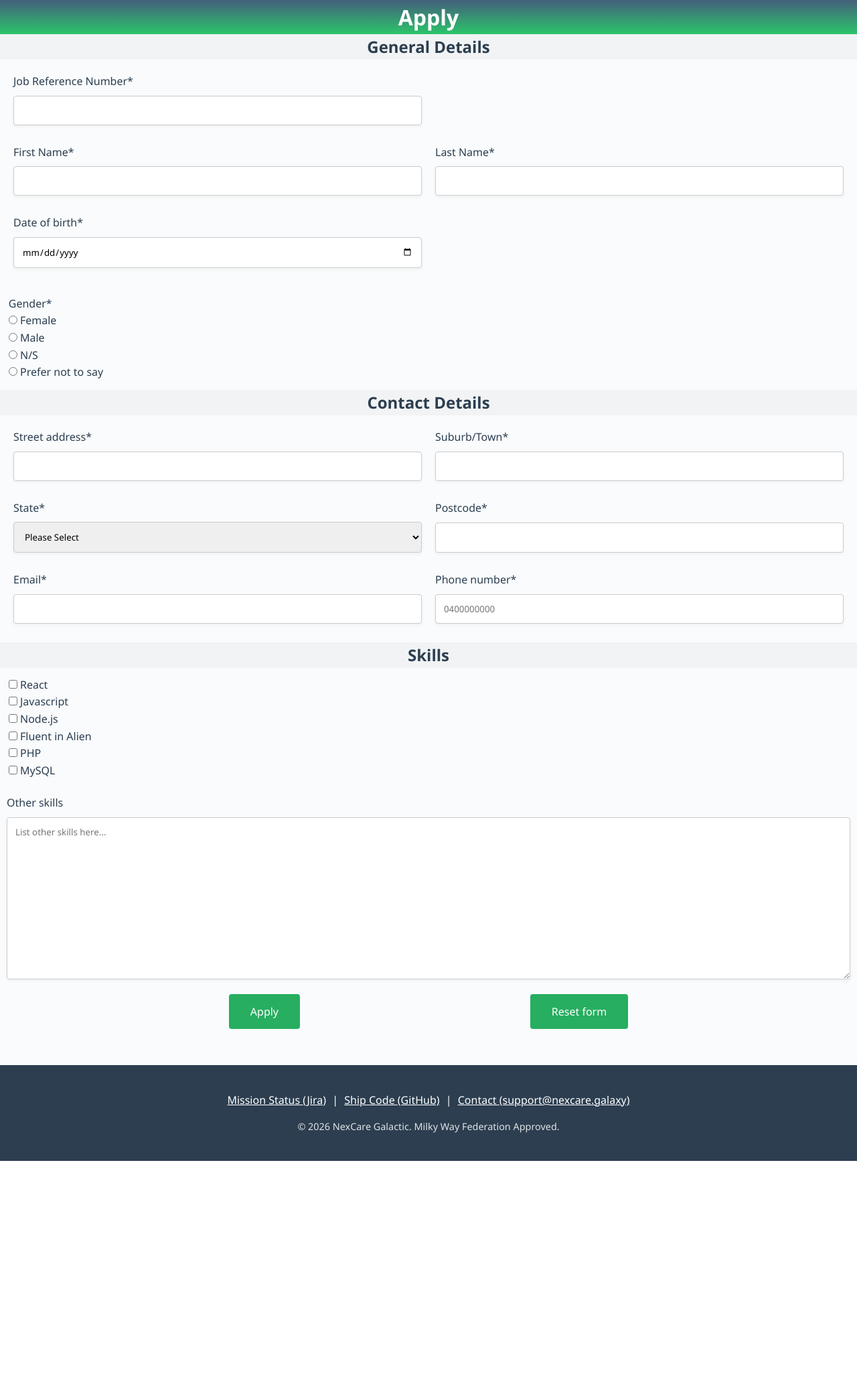
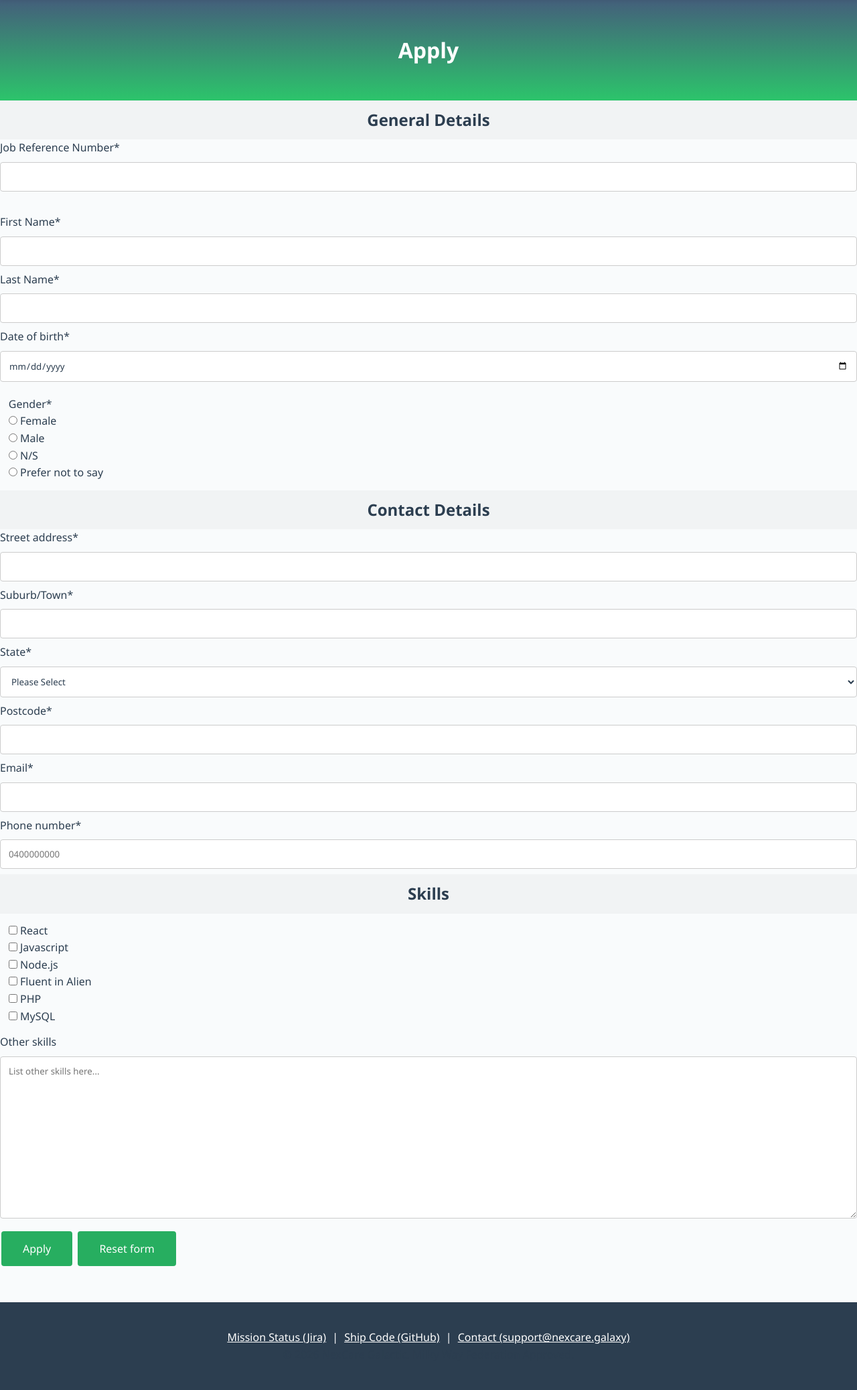
Before and after one commit to Qwofii/Web-Technology-Proj-Part-2, a PHP site: page /apply.html in a window 1280 px wide. Shown: the part 114-2189 px from the top of the page at 67% size. Before the commit the page ends 1847 px from the top, so only its background shows below. Run offline with PHP 8.4, Linux system fonts and the light colour scheme.

Commit message:
updated from Sarvesh's push to main

```diff
--- a/style/style.css
+++ b/style/style.css
@@ -1,3 +1,45 @@
+/* ============================================
+   THEME VARIABLES (Light Mode Default)
+   ============================================ */
+:root {
+  --bg-primary: #f9fbfc;
+  --bg-secondary: #ffffff;
+  --bg-tertiary: #f1f3f4;
+  --bg-table-header: #f1f8f4;
+  --bg-card: #ffffff;
+
+  --text-primary: #2c3e50;
+  --text-secondary: #4b5563;
+  --text-brand: #1a5c36;
+  --text-muted: #7f8c8d;
+
+  --border-color: #edf2f7;
+  --input-border: #ccc;
+  --shadow-color: rgba(0, 0, 0, 0.05);
+}
+
+/* ============================================
+   PURE CSS DARK MODE TRIGGER
+   Switches variables when the hidden checkbox is checked
+   ============================================ */
+#theme-checkbox:checked ~ *,
+#theme-checkbox:checked ~ body {
+  --bg-primary: #121212;
+  --bg-secondary: #1e1e1e;
+  --bg-tertiary: #2a2a2a;
+  --bg-table-header: #1a2e22;
+  --bg-card: #1e1e1e;
+
+  --text-primary: #e0e0e0;
+  --text-secondary: #b0b0b0;
+  --text-brand: #4ade80;
+  --text-muted: #9ca3af;
+
+  --border-color: #2d3748;
+  --input-border: #4a5568;
+  --shadow-color: rgba(0, 0, 0, 0.3);
+}
+
 /* General Layout */
 * {
   margin: 0;
@@ -172,82 +225,43 @@ color: #1a5c36; /* Contrast Fix */
   width: 100%;
   border-collapse: collapse;
   margin-top: 20px;
-  background: white;
+  background: var(--bg-secondary);
 }
 
 .product-table th,
 .product-table td {
-  border: 1px solid #edf2f7;
+  border: 1px solid var(--border-color);
   padding: 18px;
   text-align: left;
 }
 
 .product-table th {
-  background-color: #f1f8f4;
-  color: #1a5c36; /* Contrast Fix */
+  background-color: var(--bg-table-header);
+  color: var(--text-brand);
 }
 
 .category-cell {
-  background-color: #f9f9f9;
+  background-color: var(--bg-primary);
   font-weight: bold;
   text-align: center;
 }
 
 aside.sidebar {
-   float: right;
-    width: 250px;
-    margin: 2rem;
-    padding: 1.5rem;
-    background: #ffffff;
-    border: 1px solid #ddd;
-    border-left: 6px solid #27ae60;
-    border-radius: 10px;
-    box-shadow: 0 2px 8px rgba(0,0,0,0.08);
+  float: right;
+  width: 25%;
+  margin: 3rem;
+  padding: 1rem;
+  border: 1px solid var(--text-brand);
+  background: var(--bg-secondary);
 }
 
-  aside.sidebar h3 {
-    color: #1a5c36;
-    margin-bottom: 10px;
-    margin-top: 15px;
-}
-
-aside.sidebar ul {
-    list-style: none;
-    padding: 0;
-}
-
-aside.sidebar a {
-    color: #27ae60;
-    text-decoration: none;
-    font-weight: bold;
-}
-
-aside.sidebar a:hover {
-    text-decoration: underline;
-}
-
-h1-white {
-  color: #feffff;
-  margin-bottom: 20px;
-}
-
-h3-jobs {
-  color: #1a5c36;
-  margin-top: 30px;
-  margin-bottom: 15px;
-}
-
-/* Footer Section - Updated Background */
+/* Footer Section */
 footer {
-  background: #2c3e50; /* Charcoal/Navy from your image */
-  color: #ffffff; /* Text changed to white for readability */
+  background: #2c3e50;
+  color: #ffffff;
   padding: 40px 10%;
   margin-top: 50px;
   text-align: center;
-}
-
-.footer-links {
-  margin-bottom: 15px;
 }
 
 .footer-links a {
@@ -256,63 +270,29 @@ footer {
   margin: 0 5px;
 }
 
-footer p {
-  font-size: 0.9rem;
-  opacity: 0.8;
-}
-
 /* Apply page CSS styling*/
-
 .applyhero {
-  /* 1. Hero banner on apply page settings*/
   background-image: linear-gradient(rgb(68, 95, 123), rgb(44, 196, 107));
-  opacity: 100;
-
-  /* 2. Positioning Rules */
-  background-size: cover; /* Scales image to fill the entire section */
-  background-position: center; /* Keeps the middle of the photo visible */
-  background-repeat: no-repeat; /* Prevents the image from tiling */
-
-  /* 3. Sizing the Container */
-  min-height: 50%; /* Ensures the section is tall enough to see the graphic */
-  display: flex; /* Centers your text and search box */
+  min-height: 150px;
+  display: flex;
   flex-direction: column;
   justify-content: center;
   align-items: center;
-  color: white; /* Makes text white to pop against the dark background */
-
-  z-index: 1000;
-  position: sticky;
-  top: 11%;
+  color: white;
 }
 
 .apply-sections {
-  /* 1. Colour settings for apply section titles */
-  background-color: #f1f3f4;
-
-  /* 2. Positioning Rules */
-  background-size: cover; /* Scales image to fill the entire section */
-  background-position: center; /* Keeps the middle of the photo visible */
-  background-repeat: no-repeat; /* Prevents the image from tiling */
-
-  /* 3. Sizing the Container */
-  min-height: 10%; /* Ensures the section is tall enough to see the graphic */
-  display: flex; /* Centers your text */
-  flex-direction: column;
-  justify-content: center;
-  align-items: center;
-  color: #2c3e50; /* text colour */
-
-  z-index: 999; /* forward positioning of each title section */
-  position: sticky;
-  top: 17%; /* determines how much of the top is visible due to scrolling up/down */
+  background-color: var(--bg-tertiary);
+  padding: 10px;
+  text-align: center;
+  color: var(--text-primary);
 }
 
 dl {
-  background: white;
+  background: var(--bg-secondary);
   padding: 25px;
   border-radius: 10px;
-  box-shadow: 0 2px 6px rgba(0, 0, 0, 0.05);
+  box-shadow: 0 2px 6px var(--shadow-color);
   margin-top: 30px;
 }
 
@@ -322,161 +302,64 @@ dt {
   margin-top: 15px;
 }
 
-dd {
-  margin-left: 20px;
-  margin-bottom: 10px;
-}
-
-.apply-fields {
-  /* Settings for input fields on apply page */
-
+.apply-fields, textarea {
   width: 100%;
   padding: 12px;
   margin: 8px 0;
-  display: inline-block;
-  border: 1px solid #ccc;
+  border: 1px solid var(--input-border);
   border-radius: 4px;
-  box-sizing: border-box;
-  box-shadow: 0 2px 5px rgba(0, 0, 0, 0.05);
+  background: var(--bg-secondary);
+  color: var(--text-primary);
 }
 
-.apply-element {
-  /* Settings for groups of apply page elemets- title and field typically */
+.job-card {
+  border: 1px solid var(--border-color);
+  padding: 1rem;
+  background: var(--bg-card);
+  margin-bottom: 20px;
+  border-radius: 8px;
 
-  display: grid;
-  grid-template-columns: auto;
-  grid-template-rows: auto;
-  padding: 10px;
-}
-
-.apply-container {
-  /* Settings for overall sections on apply page */
-  display: grid;
-  grid-template-columns: 50% 50%;
-  grid-template-rows: auto auto auto;
-  padding: 10px;
-}
-
-textarea {
-  /* settings for display of textarea*/
-
-  width: 100%;
-  padding: 12px;
-  margin: 8px 0;
-  display: inline-block;
-  border: 1px solid #ccc;
-  border-radius: 4px;
-  box-sizing: border-box;
-  box-shadow: 0 2px 5px rgba(0, 0, 0, 0.05);
-}
-
-.apply-buttons {
-  /* Settings for buttons on apply page */
-  display: flex;
-  flex-direction: row;
-  justify-content: space-evenly;
-  align-items: center;
-}
-
-figure {
-  margin: 40px auto;
-  text-align: center;
-}
-
-figure img {
-  width: 60%;
-  max-width: 400px;
-  border-radius: 10px;
-  background: #dfe6e9;
-  padding: 20px;
-}
-
-figcaption {
-  margin-top: 10px;
-  font-size: 0.9rem;
-  color: #7f8c8d;
-}
-
-table {
-  width: 100%;
-  border-collapse: collapse;
-  margin-top: 25px;
-  background: white;
-  border-radius: 8px;
-  overflow: hidden;
-}
-
-th,
-td {
-  border: 1px solid #edf2f7;
-  padding: 15px;
-  text-align: left;
-}
-
-th {
-  background-color: #f1f8f4;
-  color: #27ae60;
-  text-transform: uppercase;
-  font-size: 0.8rem;
-  letter-spacing: 1px;
-}
-
-caption {
-  caption-side: top;
-  font-weight: bold;
-  color: #27ae60;
-  margin-bottom: 10px;
-}
-
-.job-container {
-  display: grid;
-  flex-direction: row;
-  flex-wrap: nowrap;
-  justify-content: space-evenly;
-  align-items: stretch;
-  row-gap: 5px;
-  gap: 2rem;
 
 }
 
-.jobs-page{
-    flex-wrap: wrap;
-    align-content: center;
+/* ============================================
+   DARK / LIGHT MODE — Pure CSS anchor-target method
+   Works across pages because the #dark / #light fragment
+   is stored in the URL and re-applied on every navigation.
+   ============================================ */
+
+/* Default (light) variable values */
+:root {
+  --bg:            #f9fbfc;
+  --bg-nav:        #ffffff;
+  --bg-card:       #ffffff;
+  --bg-input:      #ffffff;
+  --bg-th:         #f1f8f4;
+  --text:          #2c3e50;
+  --text-brand:    #1a5c36;
+  --text-muted:    #4b5563;
+  --text-accent:   #27ae60;
+  --border:        #edf2f7;
+  --input-border:  #cccccc;
+  --shadow:        rgba(0,0,0,0.05);
+  --apply-section-bg: #f1f3f4;
 }
 
-.job-card {
-  flex: 1;
-  border: 1px solid #ddd;
-  border-left: 6px solid #27ae60;
-  padding: 2rem;
-  border-radius: 10px;
-  margin: 20px 10%;
-  background: #ffffff;
-  box-shadow: 0 2px 8px rgba(0, 0, 0, 0.05)
-}
-
-.job-tag {
-  display: inline-block;
-  background-color: #1a5c36;
-  color: #d4edda;
-  padding: 3px 12px;
-  border-radius: 20px;
-  font-size: 0.8rem;
-  margin-bottom: 12px;
-}
-
-
-.copyright {
-  font-size: 0.85rem;
-  opacity: 0.7;
-}
-.acknowledgement {
-  max-width: 800px;
-  margin: 0 auto 30px auto;
-  font-size: 0.95rem;
-  line-height: 1.8;
-  border-bottom: 1px solid rgba(255, 255, 255, 0.2);
-  padding-bottom: 25px;
+/* Dark variable overrides — triggered when #dark is the URL target */
+:root:has(#dark:target) {
+  --bg:            #121212;
+  --bg-nav:        #1e1e1e;
+  --bg-card:       #1e1e1e;
+  --bg-input:      #2a2a2a;
+  --bg-th:         #1a3a26;
+  --text:          #e0e0e0;
+  --text-brand:    #4ade80;
+  --text-muted:    #9ca3af;
+  --text-accent:   #4ade80;
+  --border:        #333333;
+  --input-border:  #555555;
+  --shadow:        rgba(0,0,0,0.35);
+  --apply-section-bg: #1e1e1e;
 }
 
 .login-container {
@@ -526,3 +409,112 @@ caption {
     text-align: center;
     margin-bottom: 15px;
 }
+
+/* Apply variables to elements */
+body {
+  background-color: var(--bg);
+  color: var(--text);
+  transition: background-color 0.3s, color 0.3s;
+}
+
+header {
+  background: var(--bg-nav);
+  transition: background-color 0.3s;
+}
+
+.brand-name  { color: var(--text-brand); }
+.brand-slogan { color: var(--text-muted); }
+
+.nav-links a { color: var(--text); }
+
+.catalog-section { background-color: var(--bg); }
+
+h2, h3, li, dd, p, strong, label { color: var(--text); }
+
+dt { color: var(--text-accent); }
+
+dl {
+  background: var(--bg-card);
+  box-shadow: 0 2px 6px var(--shadow);
+}
+
+table {
+  background: var(--bg-card);
+}
+th {
+  background-color: var(--bg-th);
+  color: var(--text-brand);
+  border-color: var(--border);
+}
+td { border-color: var(--border); color: var(--text); }
+caption { color: var(--text-accent); }
+
+.product-table  { background: var(--bg-card); }
+.product-table th { background-color: var(--bg-th); color: var(--text-brand); }
+.product-table td { border-color: var(--border); color: var(--text); }
+.category-cell { background-color: var(--bg); color: var(--text); }
+
+.apply-fields,
+textarea,
+select.apply-fields {
+  background: var(--bg-input);
+  color: var(--text);
+  border-color: var(--input-border);
+}
+
+.apply-sections {
+  background-color: var(--apply-section-bg);
+  color: var(--text);
+}
+
+.job-card {
+  background: var(--bg-card);
+  border-color: var(--border);
+  color: var(--text);
+}
+
+aside.sidebar {
+  background: var(--bg-card);
+  border-color: var(--text-brand);
+}
+aside.sidebar h3,
+aside.sidebar p,
+aside.sidebar a { color: var(--text); }
+
+figcaption { color: var(--text-muted); }
+
+/* ---- The hidden anchor targets (zero size, invisible) ---- */
+#dark, #light {
+  display: block;
+  position: absolute;
+  visibility: hidden;
+  pointer-events: none;
+  width: 0;
+  height: 0;
+}
+
+/* ---- Toggle button styling ---- */
+.theme-switch {
+  display: inline-flex;
+  align-items: center;
+  gap: 7px;
+  padding: 7px 16px;
+  border-radius: 20px;
+  border: 1.5px solid var(--text-brand);
+  background: transparent;
+  color: var(--text);
+  font-size: 14px;
+  font-weight: 600;
+  cursor: pointer;
+  text-decoration: none;
+  white-space: nowrap;
+  transition: opacity 0.2s;
+}
+.theme-switch:hover { opacity: 0.75; }
+
+/* Show "Go Dark" link in light mode, hide it in dark mode */
+.switch-to-dark  { display: inline-flex; }
+.switch-to-light { display: none; }
+
+:root:has(#dark:target) .switch-to-dark  { display: none; }
+:root:has(#dark:target) .switch-to-light { display: inline-flex; }
```
Also changed, not shown: other parts of style/style.css (+51 -40 lines).
